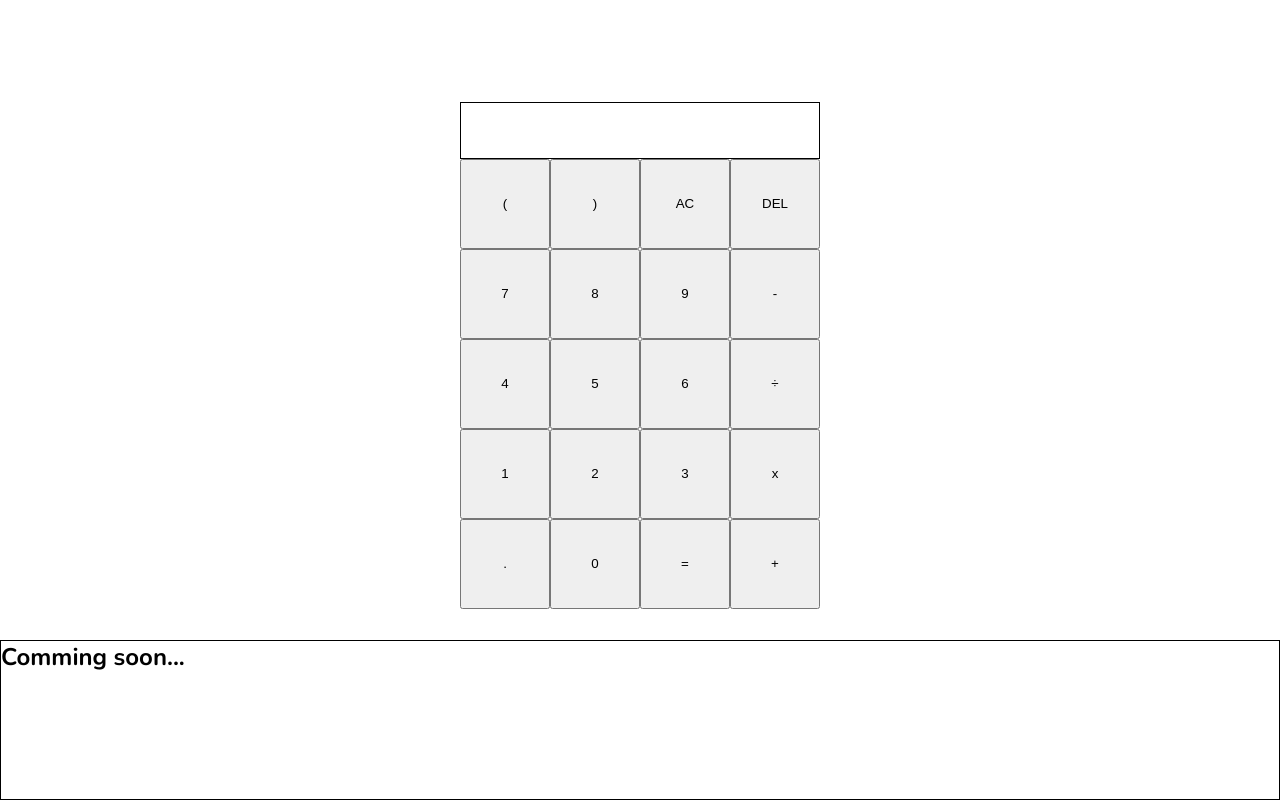
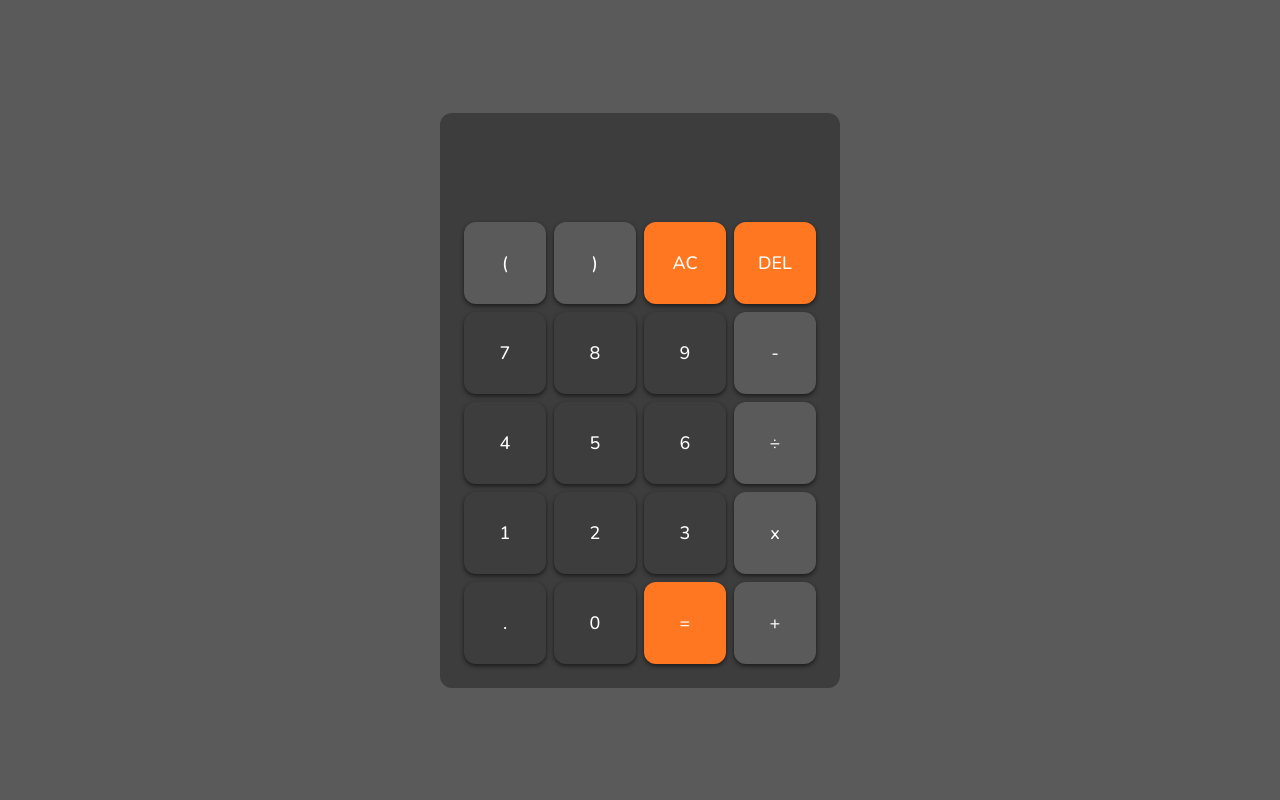
Before and after one commit to JuanFelipeRomero/Simple_calculator, a plain HTML site: page index.html in a window 1280 px wide. Drawn offline with nearby package versions, Linux system fonts and the light colour scheme.

Commit message:
Ultimos ajustes

```diff
--- a/index.html
+++ b/index.html
@@ -3,7 +3,7 @@
 <head>
     <meta charset="UTF-8">
     <meta name="viewport" content="width=device-width, initial-scale=1.0">
-    <title>Document</title>
+    <title>Simple calculator</title>
     <link rel="stylesheet" href="./src/styles.css">
 </head>
 <body>
@@ -11,7 +11,7 @@
         <section class="calc-section">
 
             <div class="calc-container">
-                <input type="text" id='screen' name="screen" value=""></input>
+                <input type="text" class="screen" id='screen' name="screen" value=""></input>
                 <div class="calc-buttons">
                     <button class="button operator" data-value="(">(</button>
                     <button class="button operator" data-value=")">)</button>
@@ -33,18 +33,13 @@
                     <button class="button number" data-value="3">3</button>
                     <button class="button operator" data-value="*">x</button>
 
-                    <button class="button operator" data-value=".">.</button>
+                    <button class="button" data-value=".">.</button>
                     <button class="button number" data-value="0">0</button>
                     <button class="equal" id="equal">=</button>
                     <button class="button operator" data-value="+">+</button>
                 </div>
             </div>
         </section>
-        <section class="modes-section">
-            <div class="modes-container">
-                <h2>Comming soon...</h2>
-            </div>
-        </section>
     </main>
     <script src="./src/main.js"></script>
 </body>
--- a/src/styles.css
+++ b/src/styles.css
@@ -2,6 +2,10 @@
 
 :root {
     --nunito: 'Nunito', sans-serif;;
+    --darkGray: #1A1A1A;
+    --gray:#3d3d3d;
+    --lightGray:#5A5A5A;
+    --orange: #FF7720;
 }
 
 * {
@@ -14,17 +18,13 @@ body {
 }
 
 /*----- Styles -----*/
-.modes-section {
-    border: 1px solid black;
-    width: 100%;
-    grid-row: 3/4;
-}
 
 .main{
     width: 100%;
     height: 100vh;
     display: grid;
     grid-template-rows: 20% 60% 20%;
+    background-color: var(--lightGray);
 }
 
 .calc-section {
@@ -36,36 +36,80 @@ body {
     align-items: center;
 }
 
+.calc-container {
+    padding: 20px;
+    background-color: var(--gray);
+    border-radius: 12px;
+    max-width: 320px;
+}
+
+
+#screen {
+    background-color: var(--gray);
+    border: none;
+    color: white;
+    font-size: 40px;
+    width: 95%;
+    padding: 20px 0px 20px;
+    text-align: right;
+}
+
+.button, #clear, #delete, #equal {
+    background-color: var(--gray);
+    color: white;
+    font-family: var(--nunito);
+    font-size: large;
+    border-radius: 12px;
+    margin: 4px;
+    border: none;
+    box-shadow: 0px 2px 4px 0px var(--darkGray);
+}
+
+.operator {
+    background-color: var(--lightGray);
+}
+
+#clear, #delete, #equal {
+    background-color: var(--orange);
+}
+
 
 @media screen and (min-width: 320px) {
 
-    #screen {
-        width: 100%;
-        text-align: right;
-        border: 1px solid black;
-        padding: 20px 0px 20px;
+    .calc-container {
+        max-width: 280px;
     }
 
     .calc-buttons {
         display: grid;
         grid-template-columns: repeat(4, 60px);
-        grid-template-rows: repeat(6, 60px);
+        grid-template-rows: repeat(5, 60px);
     }
 
 }
 
 @media screen and (min-width: 760px) {
+
+    .calc-container {
+        max-width: 320px;
+    }
+
     .calc-buttons {
         display: grid;
         grid-template-columns: repeat(4, 70px);
-        grid-template-rows: repeat(6, 70px);
+        grid-template-rows: repeat(5, 70px);
     }
 }
 
 @media screen and (min-width: 1024px) {
+
+    .calc-container {
+        max-width: 400px;
+    }
+
     .calc-buttons {
         display: grid;
         grid-template-columns: repeat(4, 90px);
-        grid-template-rows: repeat(6, 90px);
+        grid-template-rows: repeat(5, 90px);
     }
 }
```
